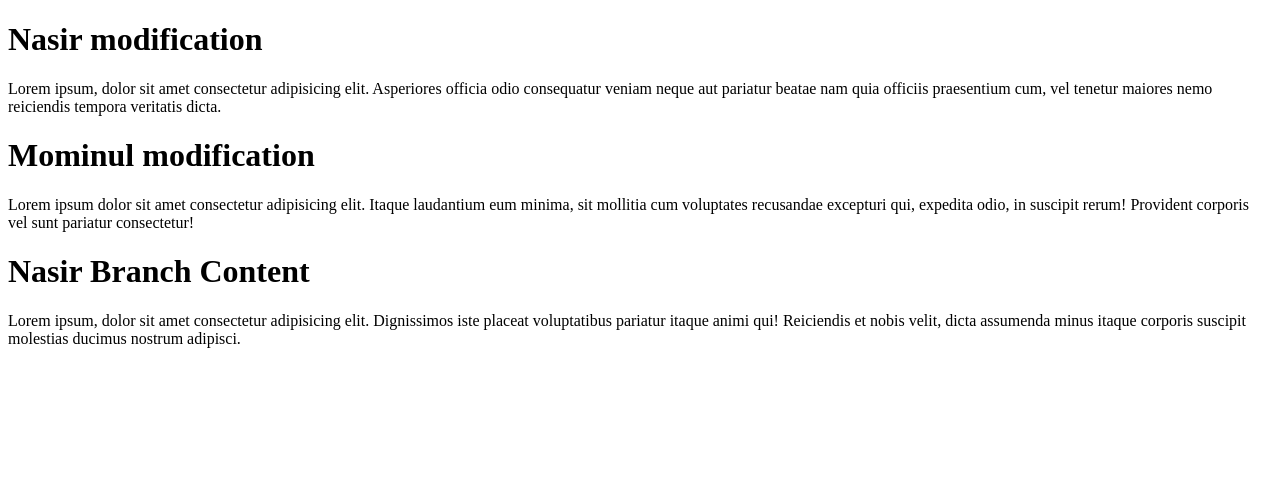
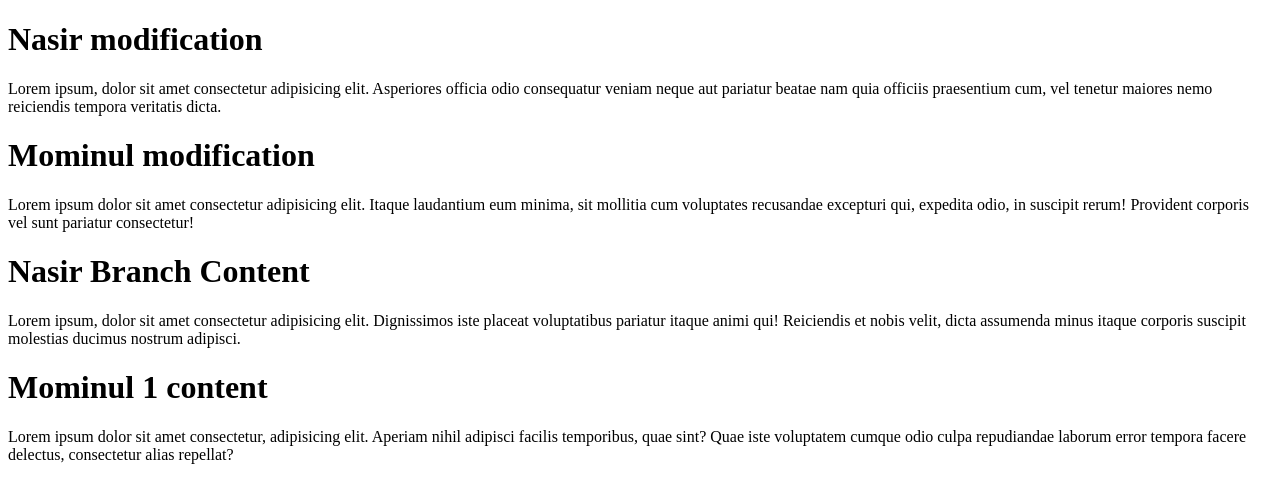
Before and after one commit to NasirUddin93/MegaProject, a plain HTML site: page index.html in a window 1280 px wide. Drawn offline with Linux system fonts and the light colour scheme.

Commit message:
mominul 1 branch has been created

```diff
--- a/index.html
+++ b/index.html
@@ -12,5 +12,7 @@
     <p>Lorem ipsum dolor sit amet consectetur adipisicing elit. Itaque laudantium eum minima, sit mollitia cum voluptates recusandae excepturi qui, expedita odio, in suscipit rerum! Provident corporis vel sunt pariatur consectetur!</p>
     <h1>Nasir Branch Content</h1>
     <p>Lorem ipsum, dolor sit amet consectetur adipisicing elit. Dignissimos iste placeat voluptatibus pariatur itaque animi qui! Reiciendis et nobis velit, dicta assumenda minus itaque corporis suscipit molestias ducimus nostrum adipisci.</p>
+    <h1>Mominul 1 content</h1>
+    <p>Lorem ipsum dolor sit amet consectetur, adipisicing elit. Aperiam nihil adipisci facilis temporibus, quae sint? Quae iste voluptatem cumque odio culpa repudiandae laborum error tempora facere delectus, consectetur alias repellat?</p>
 </body>
 </html>
```
